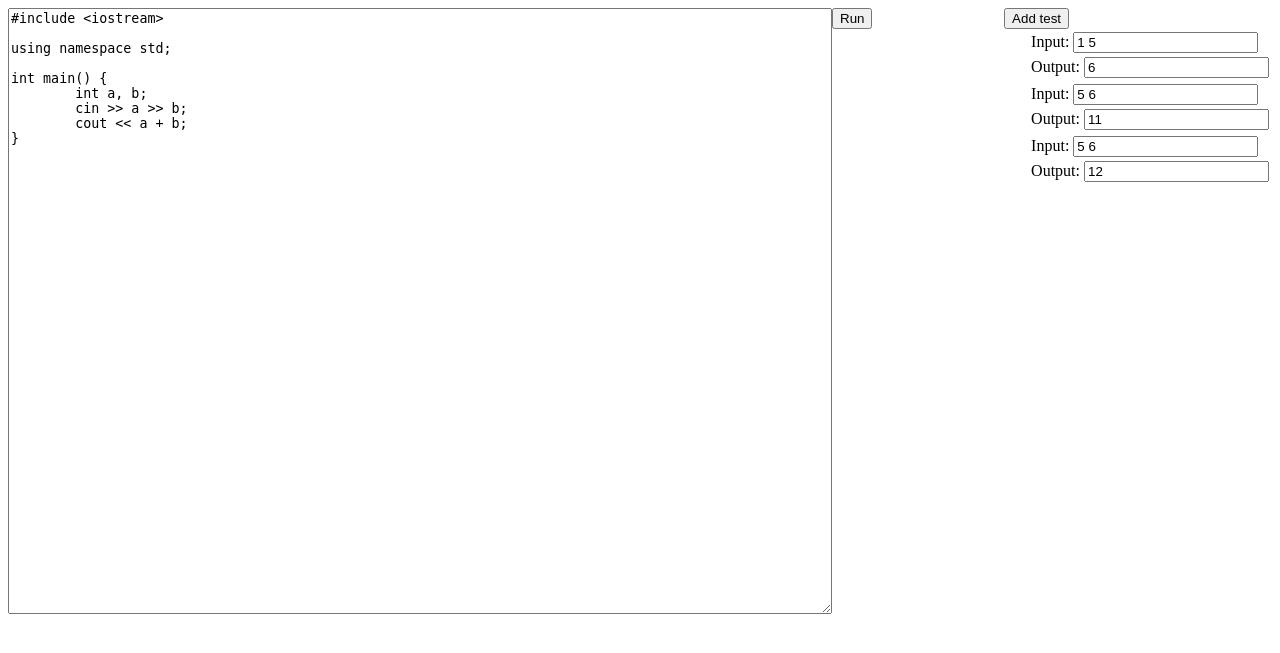
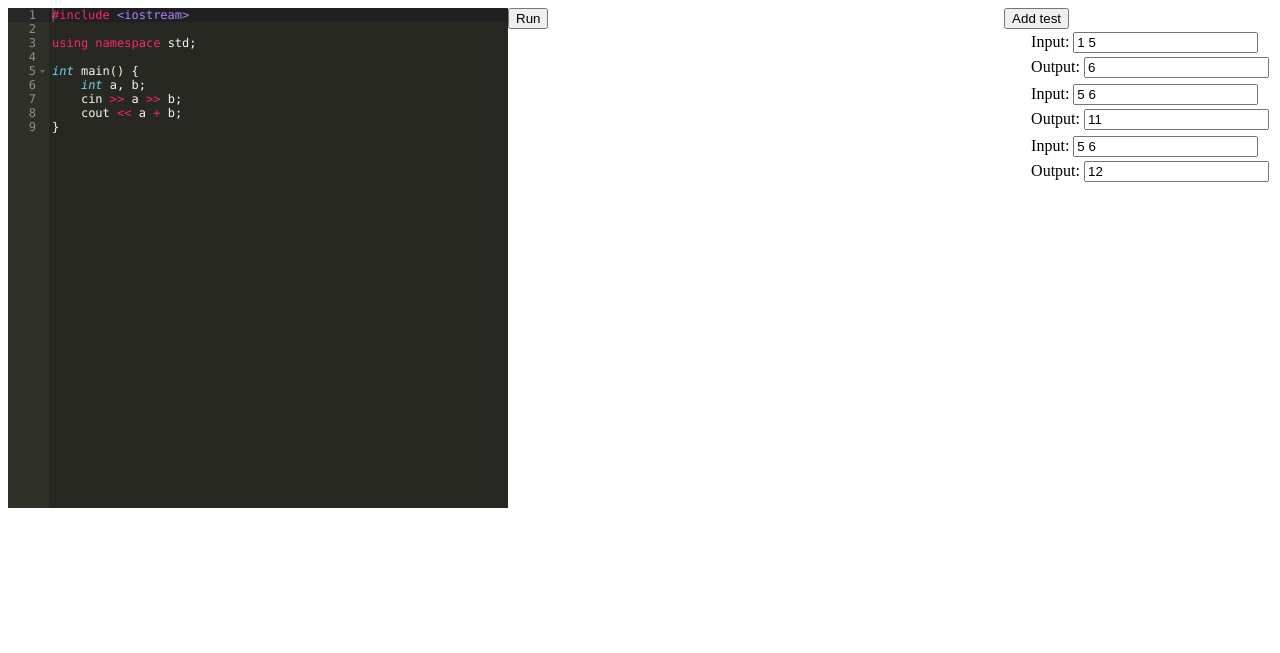
Before and after one commit to snowbear/MrWolf, a Django app: page /solve in a window 1280 px wide. Shown: the top 653 px of the page. Run offline with Django 3.2, Linux system fonts and the light colour scheme; some libraries are stand-ins or nearby versions.

Commit message:
Ace editor

```diff
--- a/source/wolf/templates/wolf/solve.html
+++ b/source/wolf/templates/wolf/solve.html
@@ -83,7 +83,8 @@ var run = function() {
 	var pendingStatuses = $.map(testControls, function() { return 'pending'; });
 	set_status(pendingStatuses);
 
-	var code = $("#tbCode").val();
+    var editor = ace.edit("editor");
+	var code = editor.getValue();
 	var data = { };
 
 	collect_tests();
@@ -112,8 +113,7 @@ $(function() {
 <body>
 
 <div style="float:left">
-<textarea cols="100" rows="40" id="tbCode">
-#include <iostream>
+<div id="editor" style="width:500px; height: 500px">#include &lt;iostream&gt;
 
 using namespace std;
 
@@ -121,8 +121,13 @@ int main() {
 	int a, b;
 	cin >> a >> b;
 	cout << a + b;
-}
-</textarea>
+}</div>
+<script src="https://cdn.jsdelivr.net/ace/1.2.1/min/ace.js" type="text/javascript" charset="utf-8"></script>
+<script>
+    var editor = ace.edit("editor");
+    editor.setTheme("ace/theme/monokai");
+    editor.getSession().setMode("ace/mode/c_cpp");
+</script>
 </div>
 
 <div style="float:right">
```
